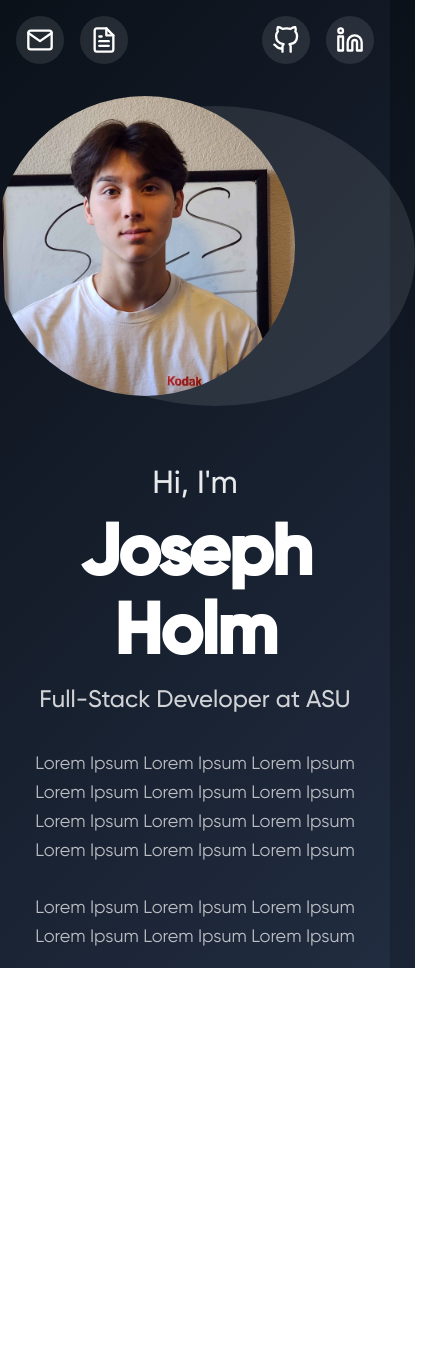
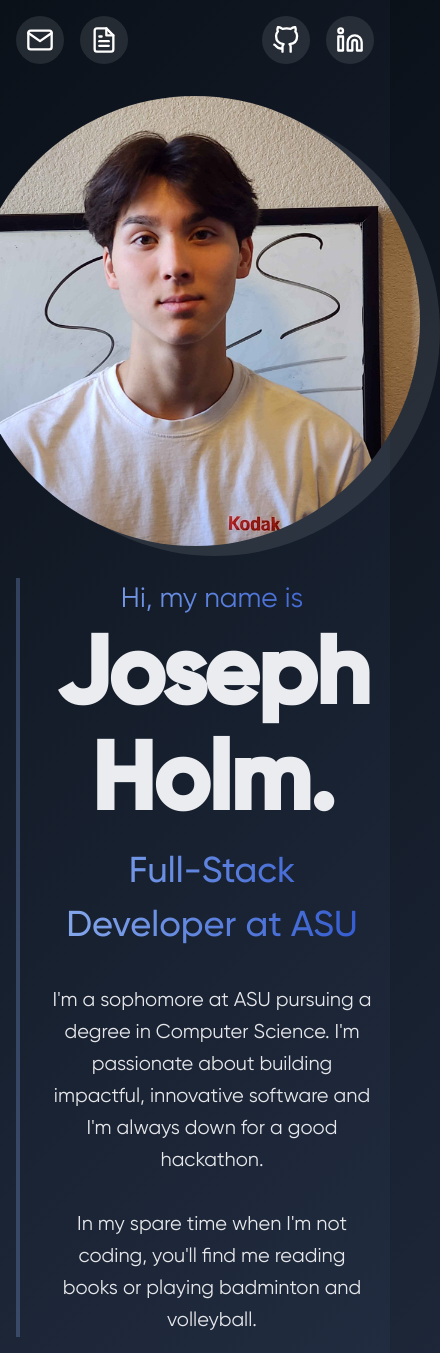
Before and after one commit to Hololm/portfolio, a Vue app in the folder frontend/: page / in a window 390 px wide. Shown: the whole page, 440 px wide, since content can reach past the window. Before the commit the page ends 968 px from the top, so only its background shows below. Built offline with nearby package versions, Linux system fonts and the light colour scheme.

Commit message:
mostly done

```diff
--- a/frontend/src/components/IntroSection.vue
+++ b/frontend/src/components/IntroSection.vue
@@ -5,14 +5,16 @@
 <template>
 <div class="layout-container">
     <div class="intro-container">
-      <div class="greeting">Hi, I'm</div>
-      <h1 class="name">Joseph Holm</h1>
+      <div class="greeting">Hi, my name is</div>
+      <h1 class="name">Joseph Holm.</h1>
       <div class="title">Full-Stack Developer at ASU</div>
       <p class="description">
-        Lorem Ipsum Lorem Ipsum Lorem Ipsum Lorem Ipsum Lorem Ipsum Lorem Ipsum Lorem Ipsum
-        Lorem Ipsum Lorem Ipsum Lorem Ipsum Lorem Ipsum Lorem Ipsum
+        I'm a sophomore at ASU pursuing a degree in Computer Science.
+        I'm passionate about building impactful, innovative software
+        and I'm always down for a good hackathon.
         <br><br>
-        Lorem Ipsum Lorem Ipsum Lorem Ipsum Lorem Ipsum Lorem Ipsum Lorem Ipsum
+        In my spare time when I'm not coding,
+        you'll find me reading books or playing badminton and volleyball.
       </p>
     </div>
     <div class="photo-container">
@@ -31,7 +33,12 @@
   max-width: 1200px;
   margin: 0 auto;
   padding: 0 2rem;
-  min-height: 100vh;
+  min-height: 80vh;
+}
+
+.intro-container {
+  border-left: 4px solid rgba(127, 159, 220, 0.3);
+  padding-left: 30px;
 }
 
 @media (max-width: 768px) {
@@ -50,6 +57,7 @@
     padding-right: 0;
     margin-top: 2rem;
     text-align: center;
+     position: relative; /* Add this */
   }
 
   .description {
@@ -57,8 +65,25 @@
   }
 
   .photo-container {
-    margin-bottom: 2rem;
+    flex: 1;
+    display: flex;
+    justify-content: center;
+    align-items: center;
+    position: relative;
   }
+
+  .placeholder-photo {
+    width: 300px;
+    height: 300px;
+  }
+
+  .placeholder-photo::after {
+    width: 100%;
+    height: 100%;
+    left: -15px;
+    bottom: -15px;
+  }
+
 
   .placeholder-photo img {
     width: 300px;
@@ -81,12 +106,15 @@
 .placeholder-photo {
   position: relative;
   z-index: 2;
-  width: 400px;
+  width: 450px;
+  height: 450px; /* Add fixed height equal to width */
+  aspect-ratio: 1; /* Ensure square shape */
 }
 
 .placeholder-photo img {
-  max-width: 100%;
-  height: auto;
+  width: 100%;
+  height: 100%;
+  object-fit: cover;
   border-radius: 50%;
   position: relative;
 }
@@ -101,20 +129,22 @@
   left: 20px;
   bottom: -10px;
   z-index: -1;
+  aspect-ratio: 1; /* Ensure square shape */
 }
 
 .greeting {
-  font-size: 32px;
-  color: #ffffff;
-  opacity: 0.9;
-  margin-bottom: 8px;
-  font-family: "Gilroy Medium", serif;
+  font-size: 28px;
+  background: linear-gradient(to right, #88ABEC 0%, #3158CF 100%);
+  -webkit-background-clip: text;
+  -webkit-text-fill-color: transparent;
+  margin-bottom: 6px;
+  font-family: "Gilroy Regular", serif;
 }
 
 .name {
-  font-size: 72px;
+  font-size: 96px;
   font-weight: bold;
-  color: #ffffff;
+  color: #eaecef;
   margin: 0;
   line-height: 1.1;
   letter-spacing: -2px;
@@ -122,19 +152,21 @@
 }
 
 .title {
-  font-size: 24px;
-  color: #ffffff;
-  opacity: 0.8;
+  font-size: 36px;
+  background: linear-gradient(to right, #88ABEC 0%, #3158CF 100%);
+  -webkit-background-clip: text;
+  -webkit-text-fill-color: transparent;
+  opacity: 1;
   margin-top: 8px;
   margin-bottom: 32px;
   font-family: "Gilroy Medium", serif;
 }
 
 .description {
-  font-size: 18px;
+  font-size: 20px;
   line-height: 1.6;
-  color: #ffffff;
-  opacity: 0.7;
+  color: #f8f8fa;
+  opacity: 0.92;
   max-width: 650px;
   font-family: "Gilroy Regular", serif;
 }
```
